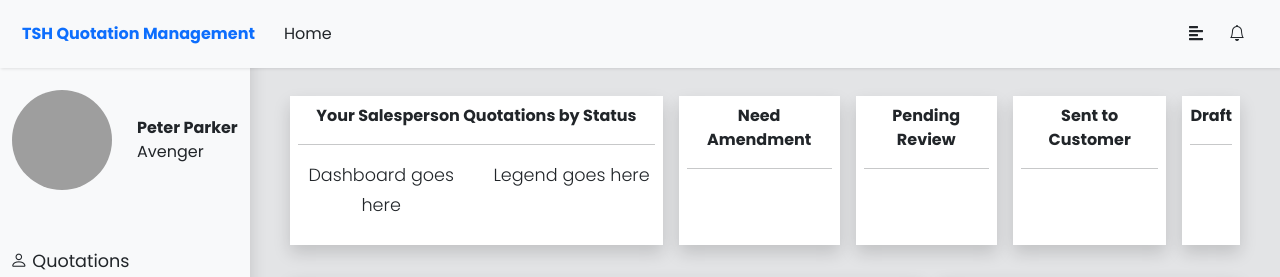
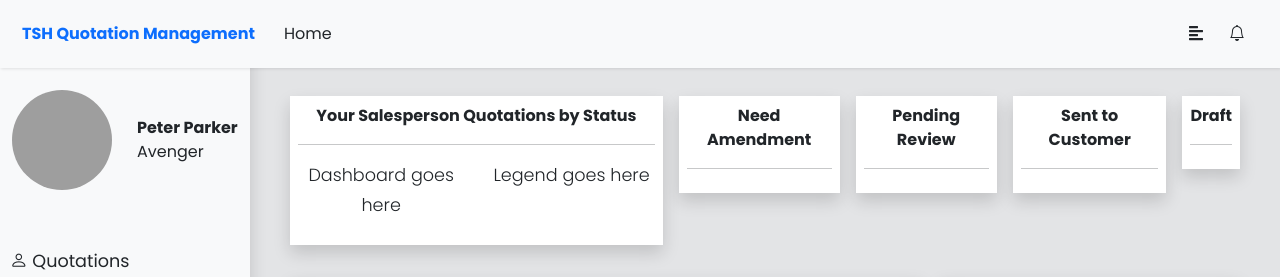
Before and after one commit to izzkhairable/fyp, a Python web app: template aqs_web/templates/supervisor_home.html in a window 1280 px wide. Shown: the top 277 px of the page. Run offline with Jinja, Linux system fonts and the light colour scheme; the template is opened without the code that fills it, so the values that code supplies are empty; some libraries are stand-ins or nearby versions; grey boxes are pictures that could not be loaded.

Commit message:
fixed UI bugs for supervisor page

```diff
--- a/aqs_web/templates/supervisor_home.html
+++ b/aqs_web/templates/supervisor_home.html
@@ -109,22 +109,22 @@
                         </div>
                     </div>
                     <!-- TO DO -->
-                    <div class="shadow p-2 ms-3 text-center flex-fill bd-highlight bg-white">Need Amendment
+                    <div class="shadow align-self-start p-2 ms-3 text-center flex-fill bd-highlight bg-white">Need Amendment
                         <hr>
                         <p class="fw-bold fs-2 text-danger" id="rejected">20</p>
                     </div>
 
-                    <div class="shadow p-2 ms-3 text-center flex-fill bd-highlight bg-white">Pending Review
+                    <div class="shadow align-self-start p-2 ms-3 text-center flex-fill bd-highlight bg-white">Pending Review
                         <hr>
                         <p class="fw-bold fs-2 text-primary" id="sent">13</p>
                     </div>
 
-                    <div class="shadow p-2 ms-3 text-center flex-fill bd-highlight bg-white">Sent to Customer
+                    <div class="shadow align-self-start p-2 ms-3 text-center flex-fill bd-highlight bg-white">Sent to Customer
                         <hr>
                         <p class="fw-bold fs-2 text-success" id="approved">51</p>
                     </div>
 
-                    <div class="shadow p-2 ms-3 text-center flex-fill bd-highlight bg-white">Draft
+                    <div class="shadow align-self-start p-2 ms-3 text-center flex-fill bd-highlight bg-white">Draft
                         <hr>
                         <p class="fw-bold fs-2 text-danger" id="draft">KIV</p>
                     </div>
@@ -135,7 +135,7 @@
             <div id="salesperson-quotation">
                 <div class="pt-3 d-flex flex-row bd-highlight mb-3">
                     <!-- Salesperson Table -->
-                    <div class="shadow col-8 bg-white">
+                    <div class="shadow align-self-start col-8 bg-white">
                         <!-- Basics for table visualisation -->
                         <div class="mx-3">
                             <table class="table">
@@ -146,6 +146,7 @@
                                         <th scope="col"><button class="btn btn-primary" disabled>Pending Approval</button></th>
                                         <th scope="col"><button class="btn btn-success" disabled>Sent To Customer</button></th>
                                     </tr>
+
                                 </thead>
                                 <tbody id="salesperson">
 
```
